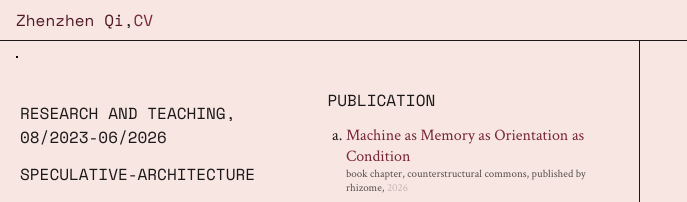
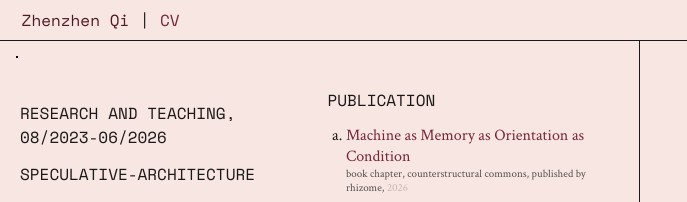
Before and after one commit to zhenzhenqi/zhenzhenqi, a Jekyll site: the page built from index.md, in a window 1280 px wide. Shown: the top 202 px of the page, without its empty margins (0-687 px from the left). Built offline with Jekyll 4.4.1, drawn with Linux system fonts in a browser that asks for light colours.

Commit message:
Refine site identity header spacing

```diff
--- a/_layouts/main.html
+++ b/_layouts/main.html
@@ -8,7 +8,7 @@
 
 <header>
   <nav class="navbar">
-    <ul><li><a href="{{ '/' | relative_url }}">Zhenzhen Qi</a>, <a href="{{ '/about.html' | relative_url }}">CV</a></li></ul>
+    <ul><li class="site-identity"><a href="{{ '/' | relative_url }}">Zhenzhen Qi</a><span aria-hidden="true">|</span><a href="{{ '/about.html' | relative_url }}">CV</a></li></ul>
   </nav>
 </header>
 
--- a/assets/css/main.scss
+++ b/assets/css/main.scss
@@ -37,6 +37,7 @@
 
 .navbar ul { height:100%; display:flex; align-items:stretch; list-style:none; padding:0; font-size:1rem; }
 .navbar li { display:flex; min-width:8em; padding:0 1rem; justify-content:center; align-items:center; }
+.navbar .site-identity { gap:.65rem; padding:0 1.35rem; }
 .navbar a { color:#782638; }
 .navbar a.active { color:#501824; }
 
--- a/index.md
+++ b/index.md
@@ -8,7 +8,7 @@
 
 <header>
   <nav class="navbar">
-    <ul><li><a class="active" href="{{ '/' | relative_url }}">Zhenzhen Qi</a>, <a href="{{ '/about.html' | relative_url }}">CV</a></li></ul>
+    <ul><li class="site-identity"><a class="active" href="{{ '/' | relative_url }}">Zhenzhen Qi</a><span aria-hidden="true">|</span><a href="{{ '/about.html' | relative_url }}">CV</a></li></ul>
   </nav>
 </header>
 
```
